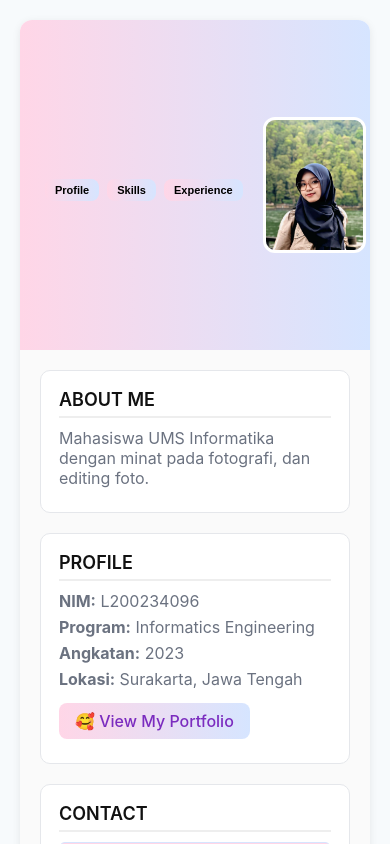
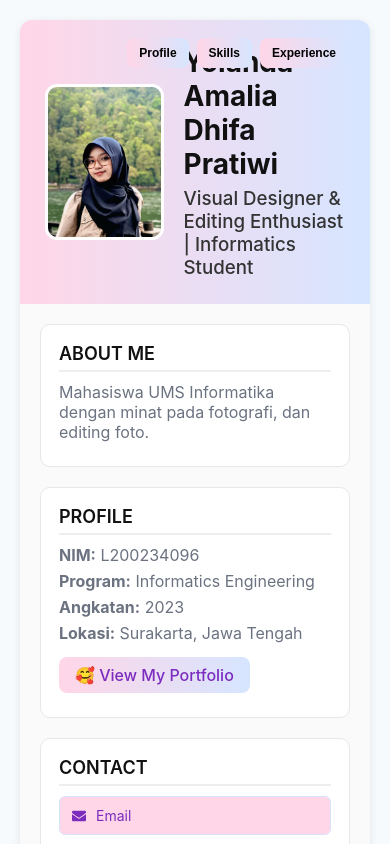
Before and after one commit to YolandaAmaliaDhifaPratiwi/tugas-spa, a React (Vite) app: page / in a window 390 px wide. Shown: the top 844 px of the page. Built offline with nearby package versions, Linux system fonts and the light colour scheme.

Commit message:
Update index.css

```diff
--- a/src/index.css
+++ b/src/index.css
@@ -50,6 +50,9 @@ body {
   align-items: center;
   padding: 25px;
   background: linear-gradient(to right, #ffd6e7, #d6e5ff);
+  position: relative;
+  flex-direction: row; /* default desktop */
+  text-align: left;
 }
 
 .profile-photo {
@@ -75,11 +78,6 @@ body {
 /* ============================
    MINI NAVIGATION INSIDE PROFILE
 ============================ */
-
-.profile-header {
-  position: relative;
-}
-
 .profile-nav {
   position: absolute;
   top: 18px;
@@ -104,12 +102,14 @@ body {
   box-shadow: 0 0 10px rgba(0,153,255,0.4);
 }
 
-
+/* ============================
+   PORTFOLIO BUTTON
+=========================== */
 .portfolio-btn {
   display: inline-block;
   padding: 8px 16px;
-  background: #dbeafe; /* biru sangat muda / soft pastel */
-  color: #1e40af;      /* teks biru sedang untuk kontras tapi tetap soft */
+  background: linear-gradient(to right, #ffd6e7, #d6e5ff);
+  color: #7b2cbf;
   border-radius: 8px;
   text-decoration: none;
   font-weight: 500;
@@ -118,10 +118,9 @@ body {
 }
 
 .portfolio-btn:hover {
-  background: #eff6ff; /* hover lebih terang lagi tapi tetap soft */
+  background: linear-gradient(to right, #ffe0f0, #e0e4ff);
   transform: translateY(-2px);
 }
-
 
 /* ============================
    BODY GRID
@@ -178,26 +177,6 @@ body {
 
 .social-links-new a:hover {
   background: #f0d9f8;
-}
-
-/* ============================
-   PORTFOLIO BUTTON
-=========================== */
-.portfolio-btn {
-  display: inline-block;
-  padding: 8px 16px;
-  background: linear-gradient(to right, #ffd6e7, #d6e5ff);
-  color: #7b2cbf;
-  border-radius: 8px;
-  text-decoration: none;
-  font-weight: 500;
-  transition: 0.3s;
-  margin-top: 8px;
-}
-
-.portfolio-btn:hover {
-  background: linear-gradient(to right, #ffe0f0, #e0e4ff);
-  transform: translateY(-2px);
 }
 
 /* ============================
@@ -326,7 +305,7 @@ body {
 
 .exp-image {
   width: 100%;
-  max-width: 200px; /* batasi ukuran gambar */
+  max-width: 200px;
   height: auto;
   border-radius: 8px;
   cursor: pointer;
@@ -354,30 +333,7 @@ body {
 /* ============================
    RESPONSIVE HP
 =========================== */
-@media (max-width: 700px) {
-  .profile-header {
-    flex-direction: row;
-    text-align: center;
-  }
-
-  .profile-photo {
-    width: 130px;
-    height: 130px;
-  }
-
-  .profile-nav {
-    position: static; /* ikut flow card */
-    justify-content: flex-end; /* dari center ke kanan */
-    margin-top: 10px;
-    flex-direction: row;
-  }
-
-  .profile-nav button {
-    padding: 5px 10px;
-    font-size: 11px;
-  }
-}
-
+/* Media query HP dihapus agar tampilan HP sama seperti desktop */
 
 /* ============================
    LAPTOP / DESKTOP ADJUSTMENTS
@@ -386,10 +342,12 @@ body {
   .profile-nav {
     position: absolute;
     top: 15px;
-    right: 15px; /* tetap di kanan dalam card */
+    right: 15px;
     flex-direction: row;
-   .profile-header {
-    flex-direction: column;
-    text-align: center;
+  }
+
+  .profile-header {
+    flex-direction: row;
+    text-align: left;
   }
 }
```
